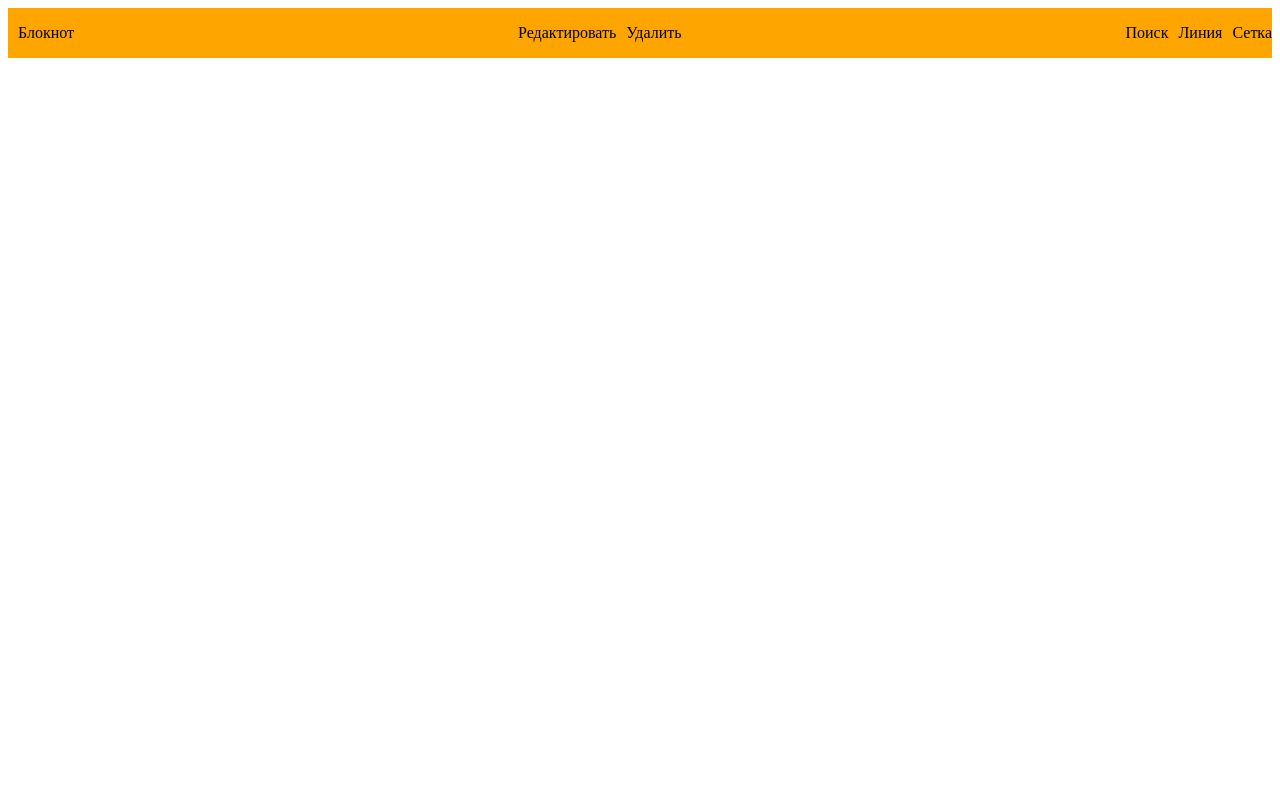
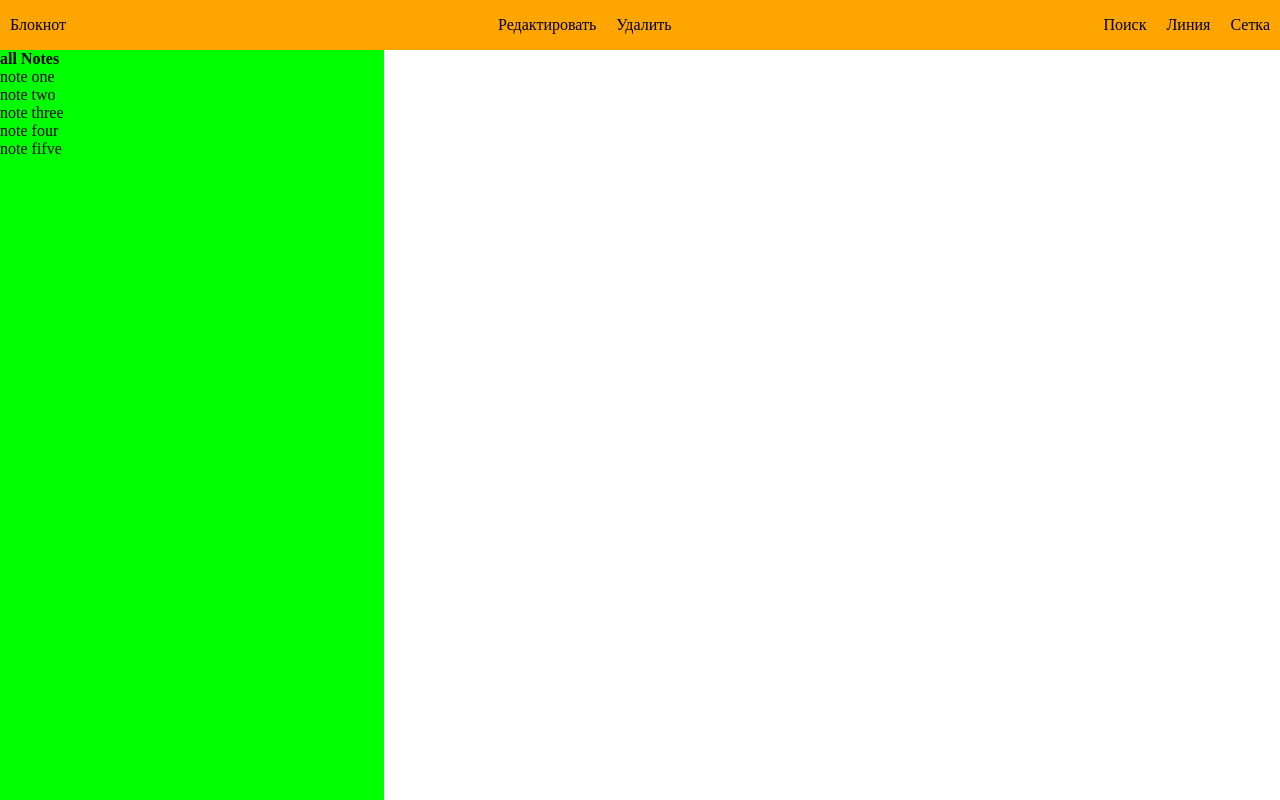
Before and after one commit to pylsar/vue-note-app, a Vue app: page / in a window 1280 px wide. Built offline with nearby package versions, Linux system fonts and the light colour scheme.

Commit message:
start pinia

```diff
--- a/src/App.vue
+++ b/src/App.vue
@@ -1,14 +1,23 @@
 <script setup>
   import ToolBar  from './components/common/ToolBar.vue';
+  import ListView from  './components/list/ListView.vue'
 </script>
 
 <template>
   <div>
     <ToolBar/>
   </div>
+  <div class="list-view">
+    <ListView />
+  </div>
 </template>
 
 <style scoped>
 
-
+.list-view{
+  width: 30%;
+  background: lime;
+  min-width: 300px;
+  height: calc(100vh - 50px);
+}
 </style>
--- a/src/assets/main.css
+++ b/src/assets/main.css
@@ -0,0 +1,5 @@
+*{
+    padding: 0;
+    margin: 0;
+    box-sizing: border-box;
+}
--- a/src/components/common/ToolBar.vue
+++ b/src/components/common/ToolBar.vue
@@ -34,5 +34,6 @@
 
     .block-note-row-line span{
         padding-left: 10px;
+        padding-right: 10px;
     }
 </style>
--- a/src/components/list/ListView.vue
+++ b/src/components/list/ListView.vue
@@ -0,0 +1,7 @@
+<script setup>
+import Sidebar from './Sidebar.vue'
+</script>
+
+<template>
+    <Sidebar/>
+</template>
--- a/src/components/list/Sidebar.vue
+++ b/src/components/list/Sidebar.vue
@@ -0,0 +1,11 @@
+<script setup>
+    import ListItem from '../partials/ListItem.vue';
+    import { useNoteStore } from '@/stores/NoteStore';
+
+    const noteStore = useNoteStore();
+</script>
+<template>
+    <div>
+        <ListItem :notes="noteStore.allNotes" :title="`all Notes`" :type="`list`"/>
+    </div>
+</template>
--- a/src/components/partials/ListItem.vue
+++ b/src/components/partials/ListItem.vue
@@ -0,0 +1,15 @@
+<script setup>
+    const props = defineProps(['notes', 'title', 'type']);
+</script>
+
+<template>
+    <div v-if="'list' === type">
+        <h4>{{ title }}</h4>
+    </div>
+    <ul v-if="'list' === type">
+        <li v-for="note in notes" :key="note.id">
+            <span>{{note.title}}</span>
+        </li>
+
+    </ul>
+</template>
--- a/src/stores/NoteStore.js
+++ b/src/stores/NoteStore.js
@@ -0,0 +1,25 @@
+import { defineStore } from "pinia";
+
+export const useNoteStore = defineStore('noteStore', {
+
+    state: () => ({
+        notes: [
+            {id:1, title: 'note one', comment: 'comment 1', timestamp: Date.now(), pinned: true},
+            {id:2, title: 'note two', comment: 'comment 2', timestamp: Date.now(), pinned: false},
+            {id:3, title: 'note three', comment: 'comment 3', timestamp: Date.now(), pinned: false},
+            {id:4, title: 'note four', comment: 'comment 4', timestamp: Date.now(), pinned: true},
+            {id:5, title: 'note fifve', comment: 'comment 5', timestamp: Date.now(), pinned: false}
+        ]
+    }),
+    getters:{
+        allNotes: (state) =>{
+            return state.notes;
+        },
+        pinnedNotes: (state) => {
+            return state.notes.filter(note => note.pinned );
+        }
+    }
+
+
+
+})
```
